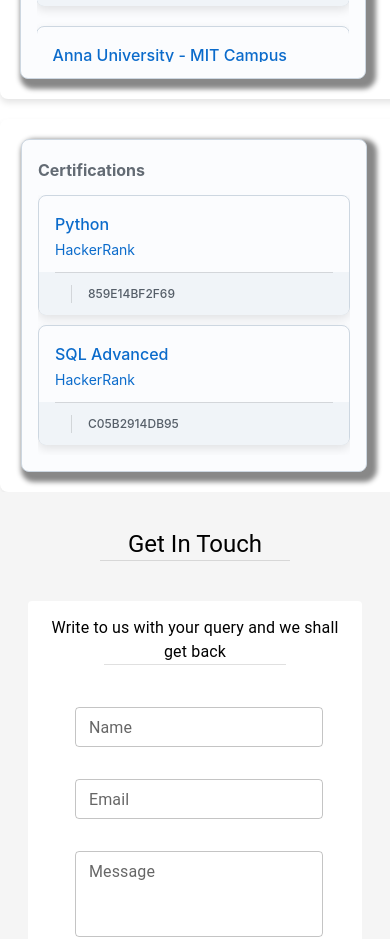
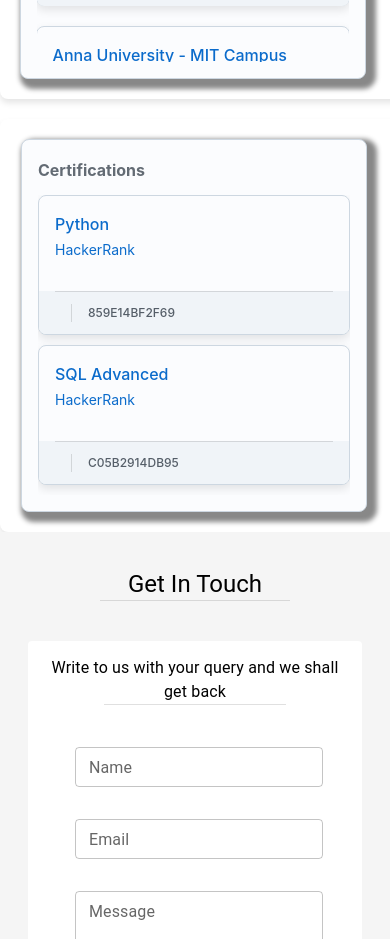
Before and after one commit to giridharanbabu/portfolio, a React (Create React App) app: page / in a window 390 px wide. Shown: the part 1480-2419 px from the top of the page. Built offline with nearby package versions, Linux system fonts and the light colour scheme.

Commit message:
changes in skills modal

```diff
--- a/src/components/Certifications.js
+++ b/src/components/Certifications.js
@@ -213,10 +213,12 @@
         sx={{
           minWidth: 200,
           maxWidth: 350,
-          height: "120px",
+          height: 140,
           display: "flex",
           flexDirection: "column",
+          overflowy: "auto",
           justifyContent: "left",
+
           alignItems: "left",
         }}
         variant="outlined"
--- a/src/components/Skills.js
+++ b/src/components/Skills.js
@@ -70,9 +70,9 @@
           <Card
             variant="outlined"
             sx={{
-              position: "absolute",
-              top: "50%",
-              left: "50%",
+              position: "fixed",
+              top: "70%",
+              left: "40%",
               transform: "translate(-50%, -50%)",
               maxWidth: 300,
               p: 2,
--- a/src/components/certification.scss
+++ b/src/components/certification.scss
@@ -88,7 +88,7 @@
     outline: none;
     overflow: auto;
     max-height: 90vh;
-    max-width: 70vw;
+    max-width: 90vw;
     width: 600px; /* Set width */
   }
 
@@ -107,7 +107,7 @@
     .certifications-card {
         width: 80%;
         height: auto;
-        justify-content: center;
+        justify-content: left;
         align-items: left;
         text-align: left;
         white-space: normal;
@@ -120,12 +120,11 @@
         white-space: nowrap;
         justify-content: left;
         align-items: left;
-        max-width: 400px;
     }
 
     .certification-item {
-        // min-width: 300px;
-        // max-width: 400px;
+        min-width: 250px;
+        max-width: 200px;
         height: auto;
 
     }
```
